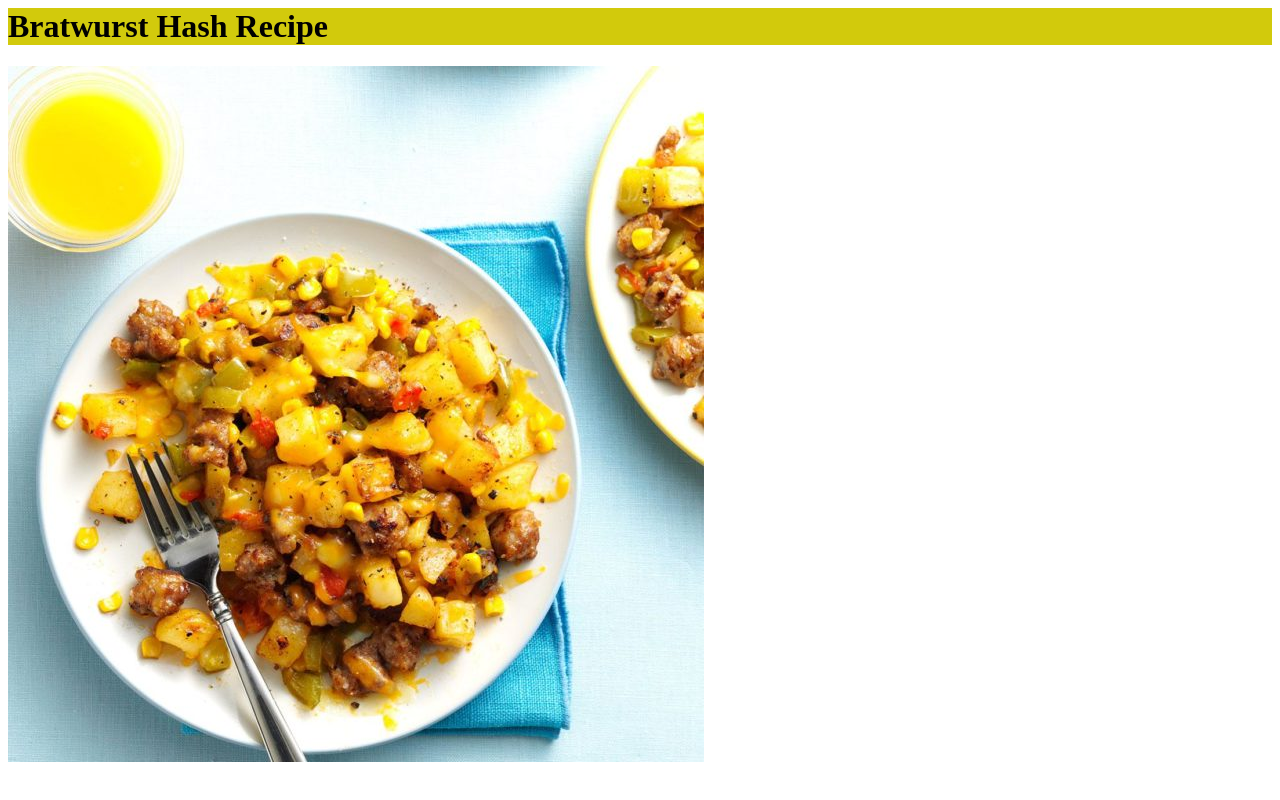
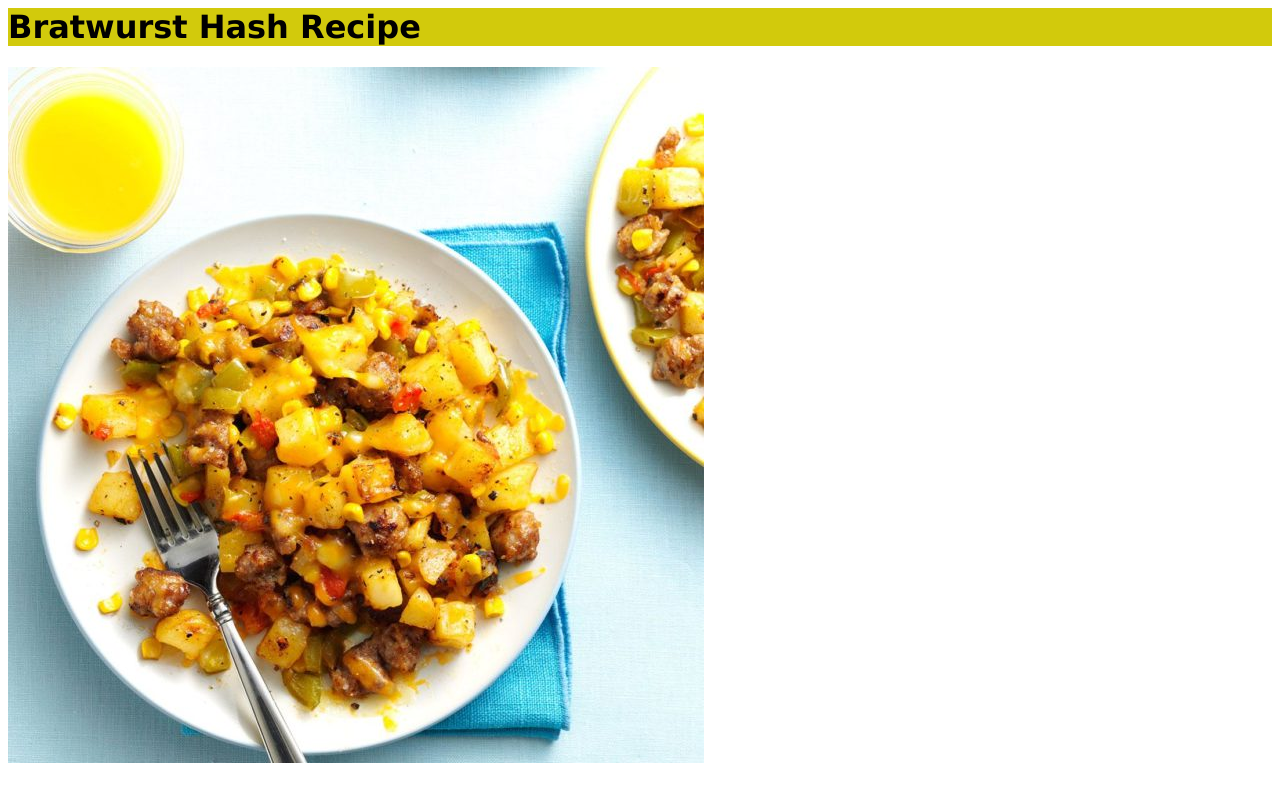
Before and after one commit to jonremache/HUW166, a plain HTML site: page Favorite Recipe.html in a window 1280 px wide. Drawn offline with Linux system fonts and the light colour scheme; files whose address does not match are found by name.

Commit message:
Update food.css

```diff
--- a/food.css
+++ b/food.css
@@ -1,12 +1,12 @@
 body
 {background-color:ccs:#fffa82;
 color:#000000;
-font-family:Verdana";
+font-family:Verdana;
 }
 
 h1
 {background-color:#d2ca0c;
 color:#000000;
 line-height: 200%
-font-family: Times New Roman";
+font-family: Times New Roman;
 }
```
